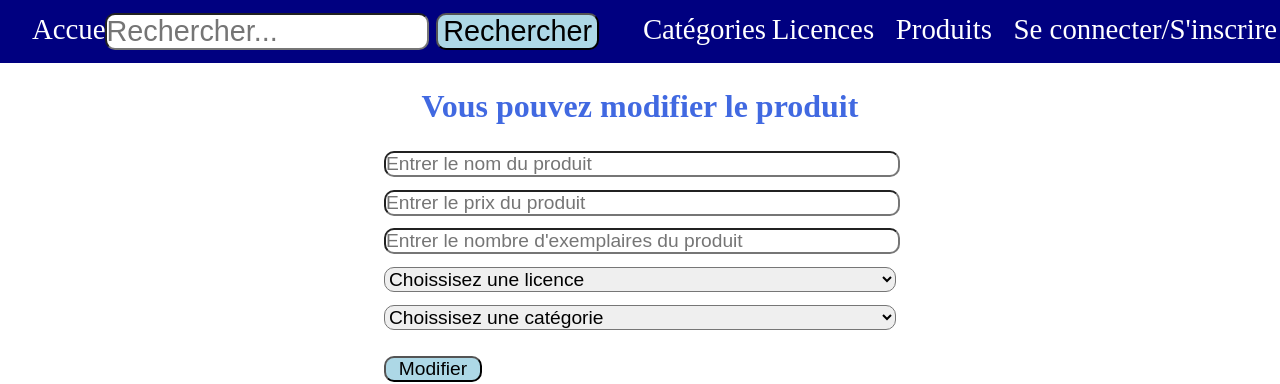
After one commit to mouttoucoumarassamy/profet_final_symfony, a Symfony app: template templates/Admin/productupdate.html.twig in a window 1280 px wide. The commit adds this page. Shown: the top 384 px of the page. Run offline with Twig, Linux system fonts and the light colour scheme; the template is opened without the code that fills it, so the values that code supplies are empty; some libraries are stand-ins or nearby versions.

Commit message:
CRUD product

```diff
--- a/public/style.css
+++ b/public/style.css
@@ -469,3 +469,48 @@ footer{
     text-align: center;
     font-size: 1.2em;
 }
+
+.input-product{
+    display: block;
+    margin: 1% 30%;
+    width: 40%;
+    font-size: 1.2em;
+    border-radius: 10px;
+}
+
+.button-product{
+    background-color: lightblue;
+    color: black;
+    font-size: 1.2em;
+    border-radius: 10px;
+    margin: 1% 30%;
+    padding: 0 1%;
+}
+
+.flash-notice{
+    margin: 1% auto;
+    color: darkblue;
+    background-color: #5eb5e0;
+    border: darkblue 5px solid;
+    font-size: 1.8em;
+    text-align: center;
+    width: 20%;
+    padding: 1% 2%;
+    border-radius: 20px;
+}
+ .radio{
+     width: 30%;
+     margin: 1% 35%;
+ }
+
+ .img-product-add{
+     width : 25%;
+     height: auto;
+ }
+
+ .label-radio{
+     width: 30%;
+     margin: 1% 35%;
+     font-size: 1.2em;
+     text-decoration: underline;
+ }
--- a/templates/Admin/base.html.twig
+++ b/templates/Admin/base.html.twig
@@ -26,14 +26,27 @@
         </div>
         <div class="w40">
             <div class="categories">
-                <a href="{{ path('admin_categories_list') }}">Catégories</a>
+                <a href="{{ path('front_categories_list') }}">Catégories</a>
             </div>
             <div class="licences">
-                <a href="{{  path('admin_list_licence') }}">Licences</a>
+                <a href="{{  path('front_list_licence') }}">Licences</a>
             </div>
-            <div class="login">
-                <a href="{{ path('app_login') }}">Se connecter</a>
+            <div class="basket">
+                <a href="{{ path('admin_list_product') }}">Produits</a>
             </div>
+            <div class="log">
+                <a href="{{ path('app_login') }}">{% if app.user %}
+                        {{ app.user.firstname }} {{ app.user.name  }}
+                        {% if app.user.media %}
+                            <img src="{{ asset('img/media/' ~ app.user.media.src) }}" class="w10">
+                        {% endif %}
+                    {% endif %}
+                    {% if app.user is null %}
+                        Se connecter/S'inscrire
+                    {% endif %}
+                </a>
+            </div>
+
         </div>
     </div>
 </header>
@@ -71,7 +84,11 @@
     </div>
 </footer>
 
-{% block script %}
-{% endblock %}
+<script>
+    function myFunction() {
+        setTimeout(function(){ document.querySelector(".flash-notice").style.display = "none";}, 5000)
+    }
+    myFunction();
+</script>
 </body>
 </html>
--- /dev/null
+++ b/templates/Admin/productupdate.html.twig
@@ -0,0 +1,43 @@
+{% extends 'admin/base.html.twig' %}
+
+{% block metaTitle %}
+    Ajout d'products
+{% endblock metaTitle %}
+
+{% block main %}
+    <div class="container-fluid1">
+        <div class="row1 licence w95">
+            <h1>Vous pouvez modifier le produit</h1>
+
+            <form action="{{ path('admin_product_save', {'id' : product.id}) }}" method="post" class="form">
+                <input type="text" name="name" class="input-product" placeholder="Entrer le nom du produit" value="{{ product.name }}">
+                <input type="text" name="price" class="input-product" placeholder="Entrer le prix du produit" value="{{ product.price }}">
+                <input type="text" name="stock" class="input-product" placeholder="Entrer le nombre d'exemplaires du produit" value="{{ product.stock }}">
+                <select name="id_licence" id="" class="input-product">
+                    <option value="">Choissisez une licence</option>
+                    {% for licence in licences %}
+                        <option value="{{ licence.id}}" {% if licence.id == product.licence.id %}
+                                selected {% endif %}>{{ licence.name }}
+                        </option>
+
+                    {% endfor %}
+                </select>
+                <select name="id_category" id="" class="input-product">
+                    <option value="">Choissisez une catégorie</option>
+                    {% for category in categories %}
+                        <option value="{{ category.id}}" {% if category.id == product.category.id %}
+                                selected {% endif %}>
+                            {{ category.name }}
+                        </option>
+
+                    {% endfor %}
+                </select>
+                <input type="submit" value="Modifier" class="button-product">
+            </form>
+
+
+
+
+        </div>
+    </div>
+{% endblock main %}
```
Also changed, not shown: src/Controller/Admin/AdminProductController.php (+110 -25 lines), templates/Admin/productadd.html.twig (+33 -61 lines), templates/Admin/products.html.twig (+6 -8 lines), public/img/media/71f9GBZ9WXL._AC_SL1500_.jpg (added), public/img/media/81xr15khMLL._AC_SL1500_.jpg (added), public/img/media/91nklpMX6FL._AC_SL1500_.jpg (added), public/img/media/magic-custom-t-shirt-batman-et-robin (1).jpg (added), public/img/media/magic-custom-t-shirt-batman-et-robin.jpg (added).
